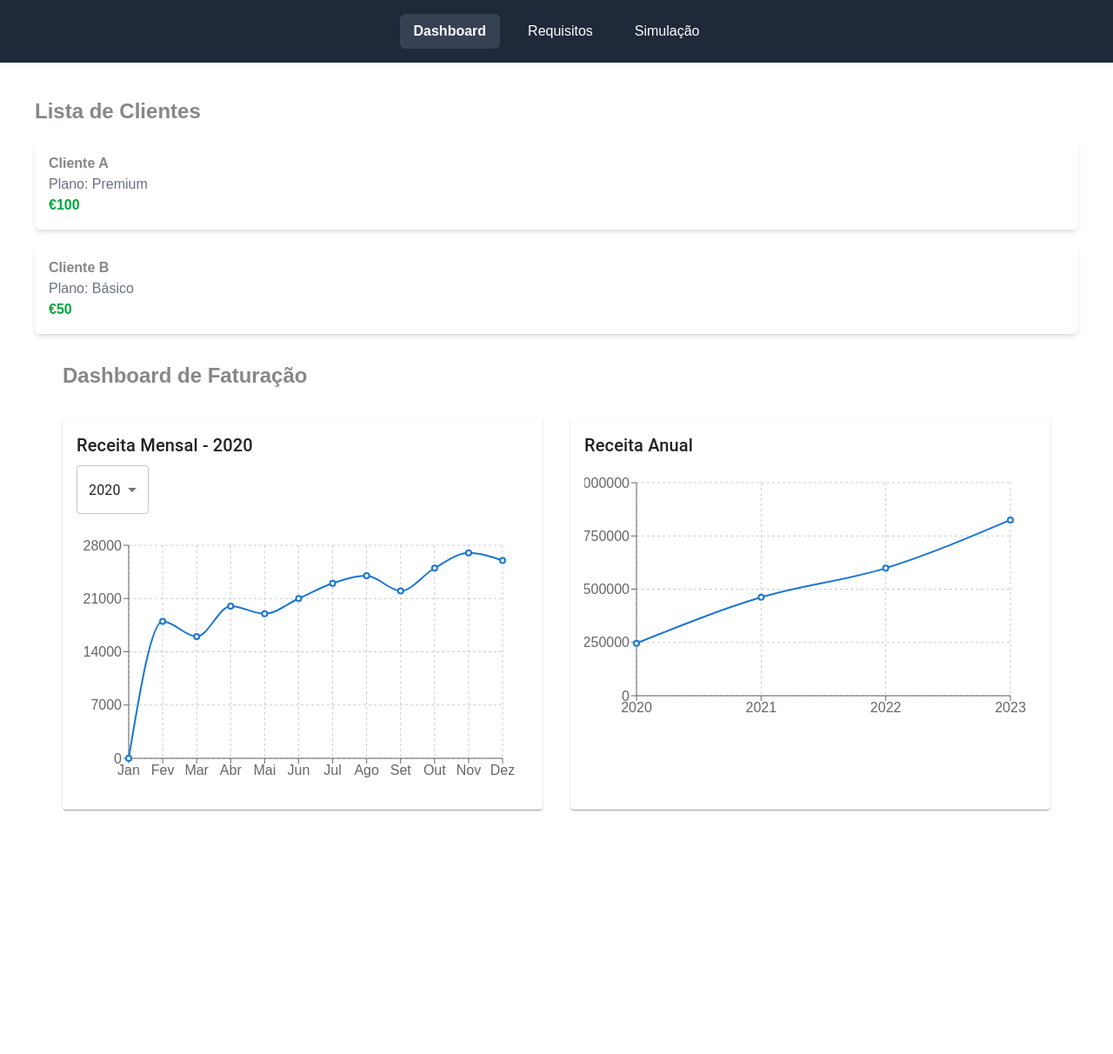
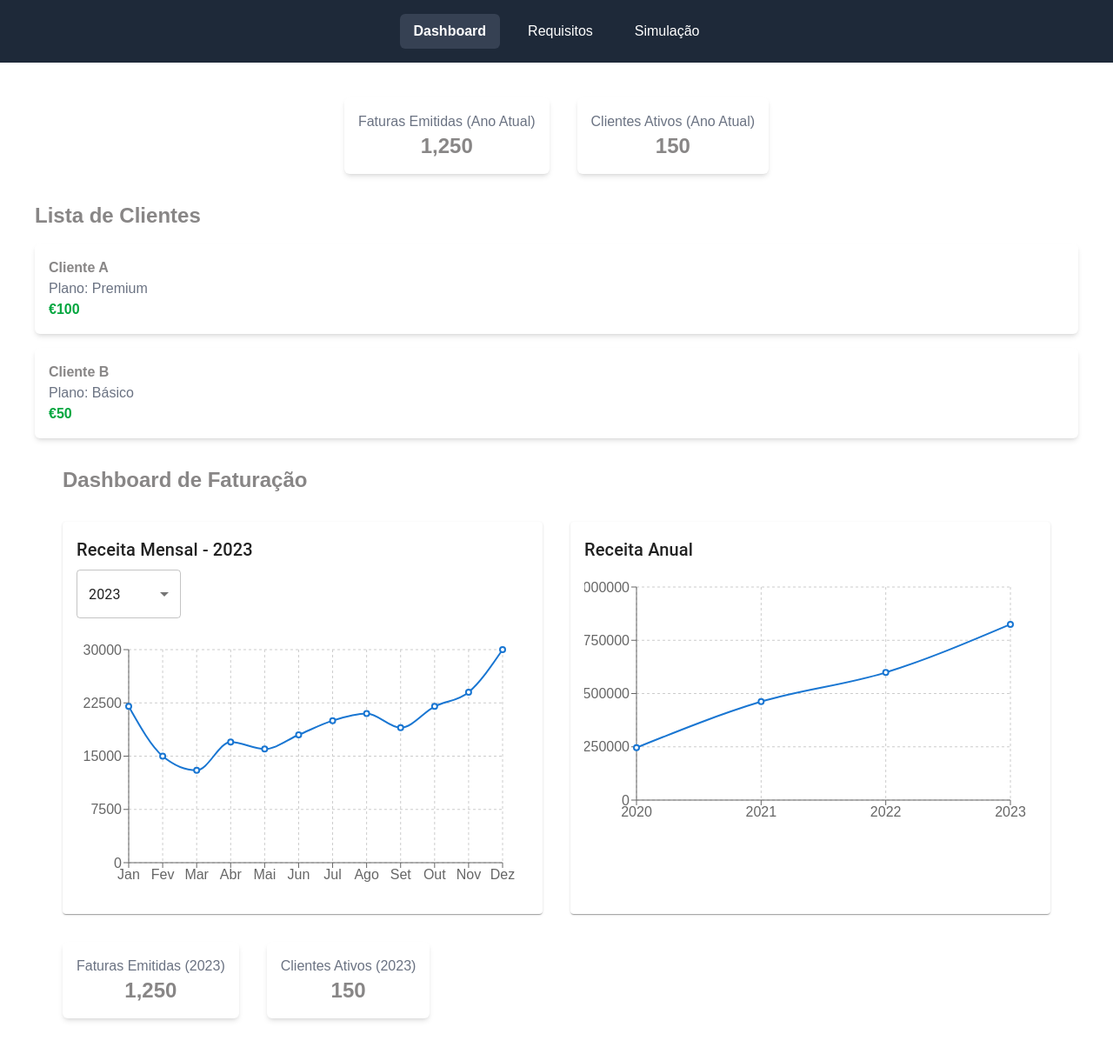
Before and after one commit to pedro7161/ReactBillingApp, a Next.js app: page /dashboard in a window 1280 px wide. Shown: the top 1212 px of the page at 87% size. Before the commit the page ends 1003 px from the top, so only its background shows below. Built offline with nearby package versions, Linux system fonts and the light colour scheme.

Commit message:
Added faturas and clientes based on current year

```diff
--- a/src/app/components/charts/MonthlyRevenueChart.tsx
+++ b/src/app/components/charts/MonthlyRevenueChart.tsx
@@ -1,7 +1,7 @@
+// MonthlyRevenueChart.tsx
 'use client';
 
-import { useState } from "react";
-import { Card, CardContent, Typography, MenuItem, Select } from "@mui/material";
+import { Card, CardContent, Typography, MenuItem, Select, SelectChangeEvent } from "@mui/material";
 import {
   LineChart,
   Line,
@@ -22,20 +22,22 @@ type YearlyBillingData = {
 
 type Props = {
   data: YearlyBillingData[];
+  selectedYearIndex: number;
+  onYearChange: (index: number) => void;
 };
 
 const monthLabels = ["Jan", "Fev", "Mar", "Abr", "Mai", "Jun", "Jul", "Ago", "Set", "Out", "Nov", "Dez"];
 
-export default function MonthlyRevenueChart({ data }: Props) {
-  // State to track selected year index
-  const [selectedYearIndex, setSelectedYearIndex] = useState(0);
-
-  // Data for the selected year
+export default function MonthlyRevenueChart({ data, selectedYearIndex, onYearChange }: Props) {
   const selectedYearData = data[selectedYearIndex];
   const chartData = selectedYearData.monthlyRevenue.map((value, index) => ({
     name: monthLabels[index],
     value,
   }));
+
+  const handleYearChange = (e: SelectChangeEvent) => {
+    onYearChange(Number(e.target.value));
+  };
 
   return (
     <Card>
@@ -44,14 +46,13 @@ export default function MonthlyRevenueChart({ data }: Props) {
           Receita Mensal - {selectedYearData.yearLabel}
         </Typography>
 
-        {/* Year selector dropdown */}
         <Select
-          value={selectedYearIndex}
-          onChange={(e) => setSelectedYearIndex(Number(e.target.value))}
-          sx={{ mb: 2 }}
+          value={String(selectedYearIndex)}
+          onChange={handleYearChange}
+          sx={{ mb: 2, minWidth: 120 }}
         >
           {data.map((year, index) => (
-            <MenuItem key={year.yearLabel} value={index}>
+            <MenuItem key={year.yearLabel} value={String(index)}>
               {year.yearLabel}
             </MenuItem>
           ))}
--- /dev/null
+++ b/src/app/components/dashboard/cards/statsCards.tsx
@@ -0,0 +1,8 @@
+export default function StatsCard({ title, value }: { title: string; value: number }) {
+  return (
+    <div className="bg-white shadow-md p-4 rounded-md text-center">
+      <p className="text-gray-500">{title}</p>
+      <p className="text-2xl font-bold">{value.toLocaleString()}</p>
+    </div>
+  );
+}
--- a/src/app/dashboard/page.tsx
+++ b/src/app/dashboard/page.tsx
@@ -1,24 +1,45 @@
 'use client';
 
+import { useState } from "react";
 import { useBilling } from '@/context/BillingContext';
 import clientsData from '@/data/clients.json';
 import MonthlyRevenueChart from '@/app/components/charts/MonthlyRevenueChart';
 import AnnualRevenueChart from '@/app/components/charts/AnnualRevenueChart';
+import StatsCard from '@/app/components/dashboard/cards/statsCards';
 
 export default function Dashboard() {
   const { billingData } = useBilling();
 
-  // billingData is now an array of yearly billing objects
-  // Use the latest year for summary stats (assuming the first item is the latest)
-  const latestYear = billingData[0] ?? {
+  // Estado do ano selecionado no gráfico mensal (inicializa no último ano do array)
+  const [selectedYearIndex, setSelectedYearIndex] = useState(billingData.length - 1);
+
+  // Ano mais recente geral (para os cards fixos no topo)
+  const latestYear = billingData.length > 0 ? billingData[billingData.length - 1] : {
     monthlyRevenue: [],
     annualRevenue: 0,
     invoicesIssued: 0,
     activeClients: 0,
+    yearLabel: "",
+  };
+
+  // Dados do ano selecionado no gráfico mensal (para os cards que atualizam)
+  const selectedYear = billingData[selectedYearIndex] ?? {
+    monthlyRevenue: [],
+    annualRevenue: 0,
+    invoicesIssued: 0,
+    activeClients: 0,
+    yearLabel: "",
   };
 
   return (
     <div className="p-6">
+      <div className="flex gap-8 mb-8 justify-center">
+        <StatsCard title="Faturas Emitidas (Ano Atual)" value={latestYear.invoicesIssued} />
+        <StatsCard title="Clientes Ativos (Ano Atual)" value={latestYear.activeClients} />
+      </div>
+
+
+
       <h1 className="text-2xl font-bold mb-4">Lista de Clientes</h1>
       <div className="grid gap-4">
         {clientsData.map((client) => (
@@ -34,18 +55,18 @@ export default function Dashboard() {
         <h1 className="text-2xl font-bold">Dashboard de Faturação</h1>
 
         <div className="grid grid-cols-1 md:grid-cols-2 gap-8">
-          {/* Pass the entire array to MonthlyRevenueChart for year selection */}
-          <MonthlyRevenueChart data={billingData} />
-
-          {/* Pass just the latest year's annual revenue */}
+          <MonthlyRevenueChart
+            data={billingData}
+            selectedYearIndex={selectedYearIndex}
+            onYearChange={setSelectedYearIndex}
+          />
           <AnnualRevenueChart data={billingData} />
         </div>
 
-        {/* Uncomment and update if you want to show these stats */}
-        {/* <div className="flex gap-8">
-          <StatsCard title="Faturas Emitidas" value={latestYear.invoicesIssued} />
-          <StatsCard title="Clientes Ativos" value={latestYear.activeClients} />
-        </div> */}
+        <div className="flex gap-8 mb-8">
+          <StatsCard title={`Faturas Emitidas (${selectedYear.yearLabel})`} value={selectedYear.invoicesIssued} />
+          <StatsCard title={`Clientes Ativos (${selectedYear.yearLabel})`} value={selectedYear.activeClients} />
+        </div>
       </div>
     </div>
   );
```
